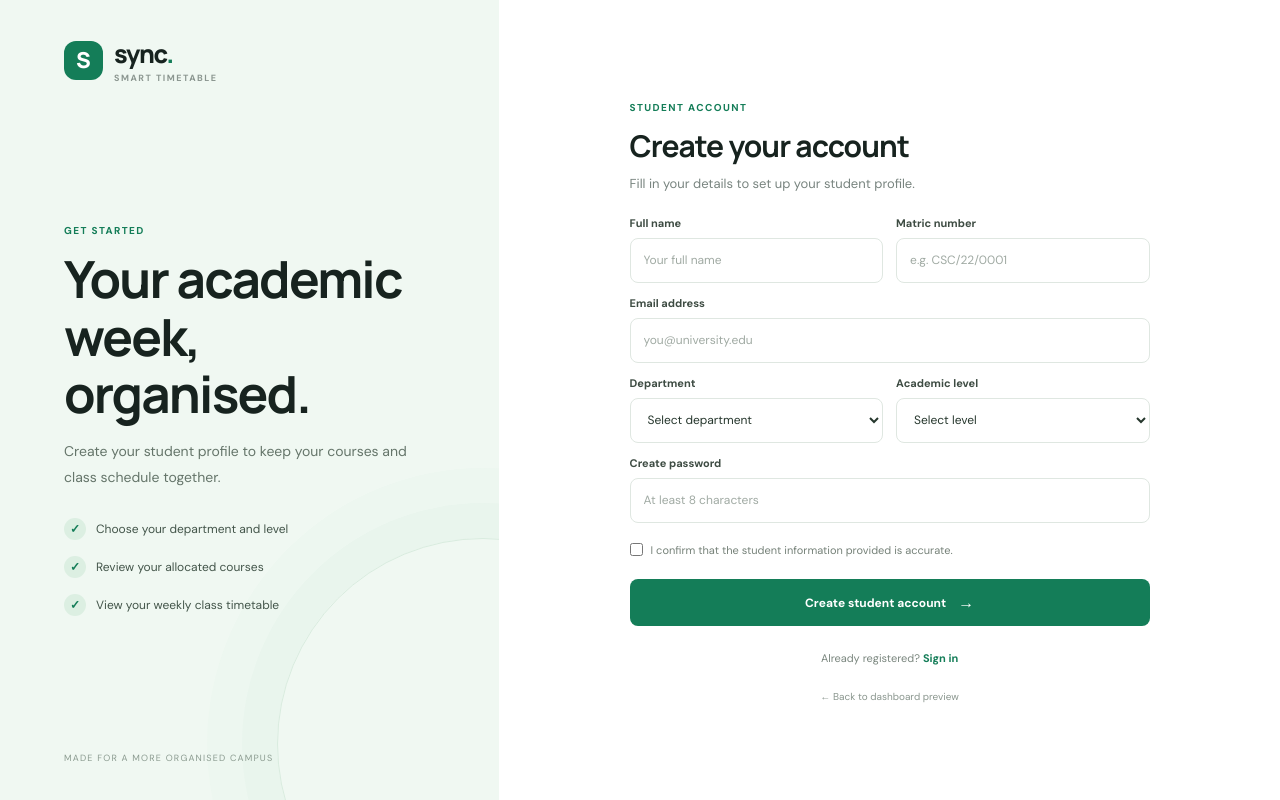
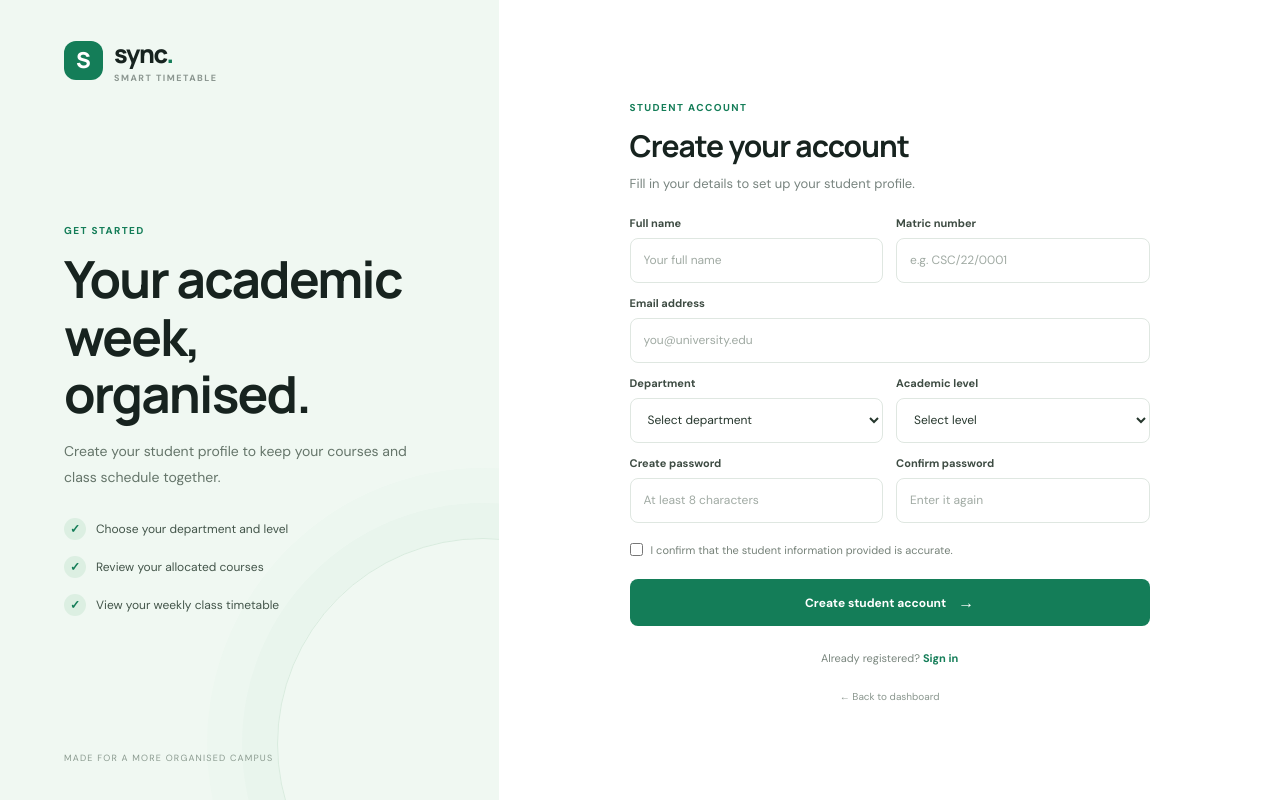
Before and after one commit to mediikon-tech/SYNC---project, a PHP site: page /register.php in a window 1280 px wide. Run offline with PHP 8.4, Linux system fonts and the light colour scheme; data comes from the database, SQL or seed files in the repository.

Commit message:
Connect student registration to MySQL securely

```diff
--- a/register.php
+++ b/register.php
@@ -1,5 +1,100 @@
 <?php
+declare(strict_types=1);
+
+require_once __DIR__ . '/includes/auth.php';
+require_once __DIR__ . '/includes/helpers.php';
+
+if (current_user() !== null) {
+    header('Location: index.php');
+    exit;
+}
+
 $pageTitle = 'Student registration';
+$error = '';
+$departments = [];
+$old = ['full_name' => '', 'matric_number' => '', 'email' => '', 'department_id' => '', 'level' => ''];
+
+try {
+    require_once __DIR__ . '/config/database.php';
+    $departments = $pdo->query('SELECT id, name, code FROM departments ORDER BY name')->fetchAll();
+} catch (Throwable $exception) {
+    $error = 'The database is not ready yet. Import database/schema.sql and check config/database.php.';
+}
+
+if ($_SERVER['REQUEST_METHOD'] === 'POST') {
+    foreach (['full_name', 'matric_number', 'email', 'department_id', 'level'] as $field) {
+        $old[$field] = trim((string) ($_POST[$field] ?? ''));
+    }
+
+    if (!csrf_is_valid($_POST['csrf_token'] ?? null)) {
+        $error = 'Your form session expired. Please refresh the page and try again.';
+    } elseif (!isset($pdo)) {
+        $error = 'The database connection is unavailable. Check your XAMPP MySQL setup.';
+    } elseif ($old['full_name'] === '' || $old['matric_number'] === '' || !filter_var($old['email'], FILTER_VALIDATE_EMAIL)) {
+        $error = 'Enter your full name, matric number, and a valid email address.';
+    } elseif (!ctype_digit($old['department_id']) || !in_array((int) $old['level'], [100, 200, 300, 400, 500], true)) {
+        $error = 'Choose a valid department and academic level.';
+    } elseif (strlen((string) ($_POST['password'] ?? '')) < 8) {
+        $error = 'Your password must contain at least 8 characters.';
+    } elseif (($_POST['password'] ?? '') !== ($_POST['confirm_password'] ?? '')) {
+        $error = 'The passwords do not match.';
+    } else {
+        try {
+            $departmentCheck = $pdo->prepare('SELECT id FROM departments WHERE id = ?');
+            $departmentCheck->execute([(int) $old['department_id']]);
+            if (!$departmentCheck->fetch()) {
+                $error = 'That department is not available. Refresh the page and choose another.';
+            } else {
+                $pdo->beginTransaction();
+                $insert = $pdo->prepare(
+                    'INSERT INTO users (full_name, matric_number, email, password_hash, role, department_id, academic_level)
+                     VALUES (:full_name, :matric_number, :email, :password_hash, \'student\', :department_id, :academic_level)'
+                );
+                $insert->execute([
+                    'full_name' => $old['full_name'],
+                    'matric_number' => $old['matric_number'],
+                    'email' => strtolower($old['email']),
+                    'password_hash' => password_hash((string) $_POST['password'], PASSWORD_DEFAULT),
+                    'department_id' => (int) $old['department_id'],
+                    'academic_level' => (int) $old['level'],
+                ]);
+                $studentId = (int) $pdo->lastInsertId();
+
+                // Allocate currently configured defaults. Students can later remove or restore them.
+                $defaults = $pdo->prepare(
+                    "INSERT IGNORE INTO student_courses (student_id, course_id, academic_session, semester, selection_source)
+                     SELECT ?, course_id, academic_session, semester, 'default'
+                     FROM department_course_levels
+                     WHERE department_id = ? AND academic_level = ? AND is_default = 1
+                       AND academic_session = '2026/2027'"
+                );
+                $defaults->execute([$studentId, (int) $old['department_id'], (int) $old['level']]);
+                $pdo->commit();
+
+                session_regenerate_id(true);
+                $userQuery = $pdo->prepare(
+                    'SELECT u.id, u.full_name, u.email, u.role, u.department_id, u.academic_level, d.name AS department_name
+                     FROM users u LEFT JOIN departments d ON d.id = u.department_id WHERE u.id = ?'
+                );
+                $userQuery->execute([$studentId]);
+                $_SESSION['user'] = $userQuery->fetch();
+                unset($_SESSION['csrf_token']);
+                header('Location: index.php');
+                exit;
+            }
+        } catch (PDOException $exception) {
+            if ($pdo->inTransaction()) {
+                $pdo->rollBack();
+            }
+            if ($exception->getCode() === '23000') {
+                $error = 'That email address or matric number is already registered.';
+            } else {
+                error_log('Sync registration failed: ' . $exception->getMessage());
+                $error = 'Registration could not be completed. Please try again.';
+            }
+        }
+    }
+}
 ?>
 <!doctype html>
 <html lang="en">
@@ -20,21 +115,23 @@ $pageTitle = 'Student registration';
       <div class="auth-form-wrap register-form-wrap">
         <div class="mobile-auth-brand"><a class="brand" href="index.php"><span class="brand-mark">S</span><span>sync<span class="brand-dot">.</span><small>SMART TIMETABLE</small></span></a></div>
         <span class="eyebrow">STUDENT ACCOUNT</span><h2>Create your account</h2><p class="muted auth-subtitle">Fill in your details to set up your student profile.</p>
-        <form class="auth-form" action="#" method="post" onsubmit="event.preventDefault(); document.getElementById('demoMessage').hidden=false;">
+        <?php if ($error !== ''): ?><p class="form-feedback" role="alert"><?= e($error) ?></p><?php endif; ?>
+        <form class="auth-form" action="register.php" method="post">
+          <input type="hidden" name="csrf_token" value="<?= e(csrf_token()) ?>">
           <div class="form-grid">
-            <div class="field-group"><label for="full_name">Full name</label><input id="full_name" name="full_name" type="text" placeholder="Your full name" autocomplete="name" required></div>
-            <div class="field-group"><label for="matric_number">Matric number</label><input id="matric_number" name="matric_number" type="text" placeholder="e.g. CSC/22/0001" required></div>
-            <div class="field-group field-full"><label for="email">Email address</label><input id="email" name="email" type="email" placeholder="you@university.edu" autocomplete="email" required></div>
-            <div class="field-group"><label for="department">Department</label><select id="department" name="department" required><option value="">Select department</option><option>Computer Science</option><option>Information Technology</option><option>Mathematics</option><option>Statistics</option><option>Other</option></select></div>
-            <div class="field-group"><label for="level">Academic level</label><select id="level" name="level" required><option value="">Select level</option><option value="100">100 Level</option><option value="200">200 Level</option><option value="300">300 Level</option><option value="400">400 Level</option><option value="500">500 Level</option></select></div>
-            <div class="field-group field-full"><label for="password">Create password</label><input id="password" name="password" type="password" placeholder="At least 8 characters" minlength="8" autocomplete="new-password" required></div>
+            <div class="field-group"><label for="full_name">Full name</label><input id="full_name" name="full_name" type="text" value="<?= e($old['full_name']) ?>" placeholder="Your full name" autocomplete="name" maxlength="160" required></div>
+            <div class="field-group"><label for="matric_number">Matric number</label><input id="matric_number" name="matric_number" type="text" value="<?= e($old['matric_number']) ?>" placeholder="e.g. CSC/22/0001" maxlength="60" required></div>
+            <div class="field-group field-full"><label for="email">Email address</label><input id="email" name="email" type="email" value="<?= e($old['email']) ?>" placeholder="you@university.edu" autocomplete="email" maxlength="190" required></div>
+            <div class="field-group"><label for="department_id">Department</label><select id="department_id" name="department_id" required><option value="">Select department</option><?php foreach ($departments as $department): ?><option value="<?= (int) $department['id'] ?>" <?= $old['department_id'] === (string) $department['id'] ? 'selected' : '' ?>><?= e($department['name']) ?></option><?php endforeach; ?></select></div>
+            <div class="field-group"><label for="level">Academic level</label><select id="level" name="level" required><option value="">Select level</option><?php foreach ([100,200,300,400,500] as $level): ?><option value="<?= $level ?>" <?= $old['level'] === (string) $level ? 'selected' : '' ?>><?= $level ?> Level</option><?php endforeach; ?></select></div>
+            <div class="field-group"><label for="password">Create password</label><input id="password" name="password" type="password" placeholder="At least 8 characters" minlength="8" autocomplete="new-password" required></div>
+            <div class="field-group"><label for="confirm_password">Confirm password</label><input id="confirm_password" name="confirm_password" type="password" placeholder="Enter it again" minlength="8" autocomplete="new-password" required></div>
           </div>
-          <label class="remember-row"><input type="checkbox" required> <span>I confirm that the student information provided is accurate.</span></label>
+          <label class="remember-row"><input type="checkbox" name="confirm_details" value="1" required> <span>I confirm that the student information provided is accurate.</span></label>
           <button class="primary-button" type="submit">Create student account <span>→</span></button>
-          <p class="form-feedback" id="demoMessage" hidden>This is the interface prototype. Registration and course allocation will be connected to the database in the next development step.</p>
         </form>
         <p class="auth-switch">Already registered? <a href="login.php">Sign in</a></p>
-        <a href="index.php" class="back-link">← Back to dashboard preview</a>
+        <a href="index.php" class="back-link">← Back to dashboard</a>
       </div>
     </section>
   </main>
```
